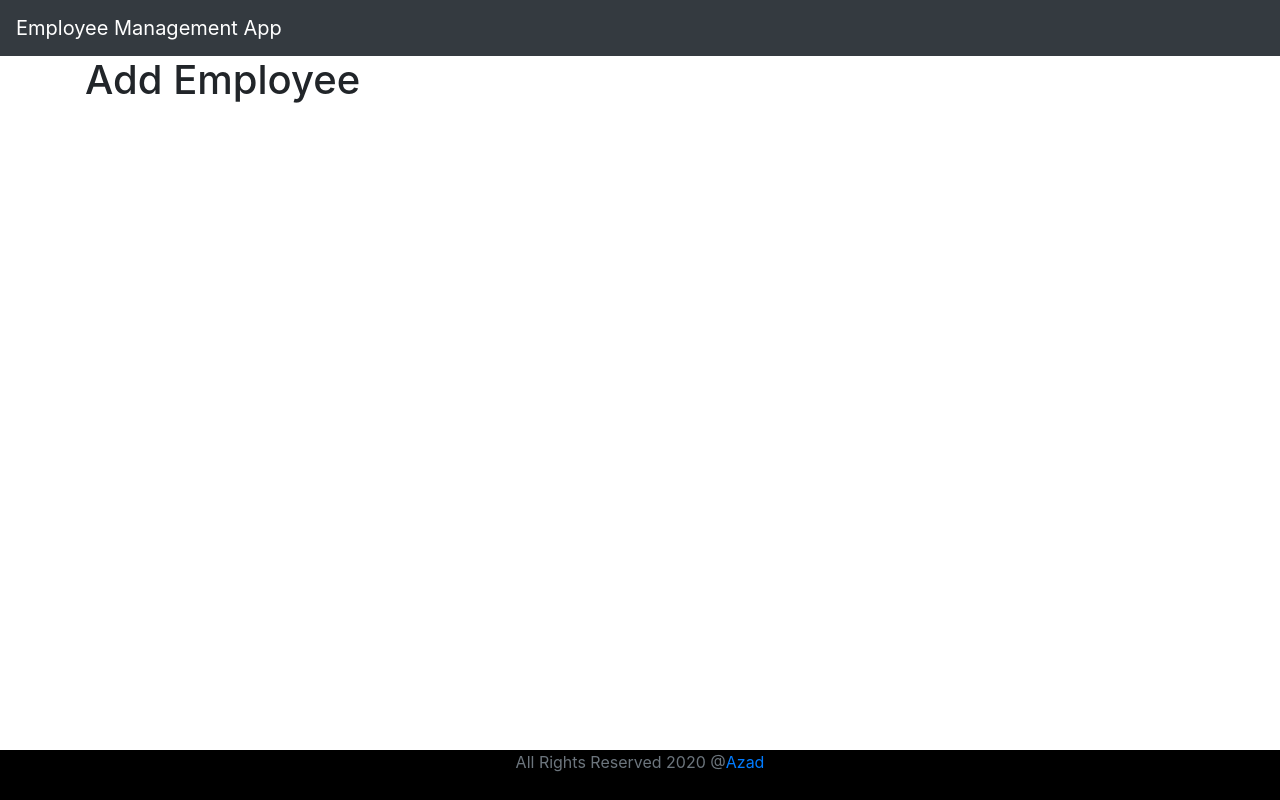
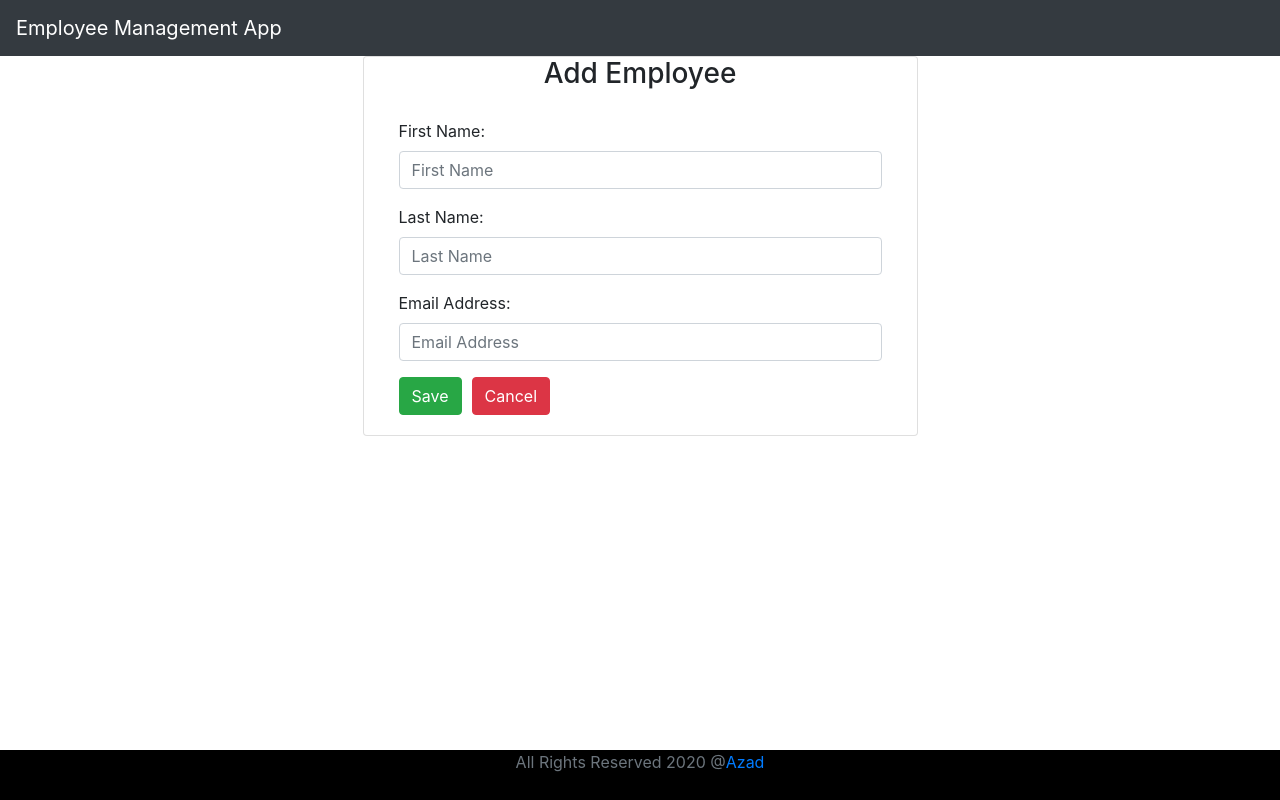
Before and after one commit to azhar-azad/employee-management-app, a React (Create React App) app in the folder emp-mgmt-react-app/: page /add-employee in a window 1280 px wide. Built offline with nearby package versions, Linux system fonts and the light colour scheme.

Commit message:
Add Employee form handled

```diff
--- a/emp-mgmt-react-app/src/components/CreateEmployeeComponent.jsx
+++ b/emp-mgmt-react-app/src/components/CreateEmployeeComponent.jsx
@@ -6,14 +6,90 @@
     super(props);
 
     this.state = {
+      firstName: '',
+      lastName: '',
+      email: ''
+    };
 
+    this.changeFirstNameHandler = this.changeFirstNameHandler.bind(this);
+    this.changeLastNameHandler = this.changeLastNameHandler.bind(this);
+    this.changeEmailHandler = this.changeEmailHandler.bind(this);
+    this.saveEmployee = this.saveEmployee.bind(this);
+  }
+
+  changeFirstNameHandler = (event) => {
+    this.setState({ firstName: event.target.value });
+  };
+
+  changeLastNameHandler = (event) => {
+    this.setState({ lastName: event.target.value });
+  };
+
+  changeEmailHandler = (event) => {
+    this.setState({ email: event.target.value });
+  };
+
+  saveEmployee = (event) => {
+    event.preventDefault();
+
+    if (this.state.firstName === '') {
+      alert('First name is empty');
     }
-  }
+    else if (this.state.lastName === '') {
+      alert('Last name is empty');
+    }
+    else if (this.state.email === '') {
+      alert('Email is empty');
+    }
+    else {
+      let employee = {
+        firstName: this.state.firstName,
+        lastName: this.state.lastName,
+        email: this.state.email
+      };
+      console.log('employee => ' + JSON.stringify(employee));
+    }
+  };
+
+  cancel = () => {
+    this.props.history.push('/employees');
+  };
 
   render() {
     return (
       <div>
-        <h1>Add Employee</h1>
+        <div className="container">
+          <div className="row">
+            <div className="card col-md-6 offset-md-3 offset-md-3">
+              <h3 className="text-center">Add Employee</h3>
+              <div className="card-body">
+                <form>
+                  <div className="form-group">
+                    <label>First Name: </label>
+                    <input className="form-control" name="firstName" placeholder="First Name"
+                           value={this.state.firstName} onChange={this.changeFirstNameHandler}/>
+                  </div>
+                  <div className="form-group">
+                    <label>Last Name: </label>
+                    <input className="form-control" name="lastName" placeholder="Last Name"
+                           value={this.state.lastName} onChange={this.changeLastNameHandler}/>
+                  </div>
+                  <div className="form-group">
+                    <label>Email Address: </label>
+                    <input className="form-control" name="lastName" placeholder="Email Address"
+                           value={this.state.email} onChange={this.changeEmailHandler}/>
+                  </div>
+
+                  <button className="btn btn-success"
+                          onClick={this.saveEmployee}>Save</button>
+                  <button className="btn btn-danger"
+                          onClick={this.cancel.bind(this)}
+                          style={{marginLeft: "10px"}}>Cancel</button>
+                </form>
+              </div>
+            </div>
+          </div>
+        </div>
       </div>
     );
   }
```
